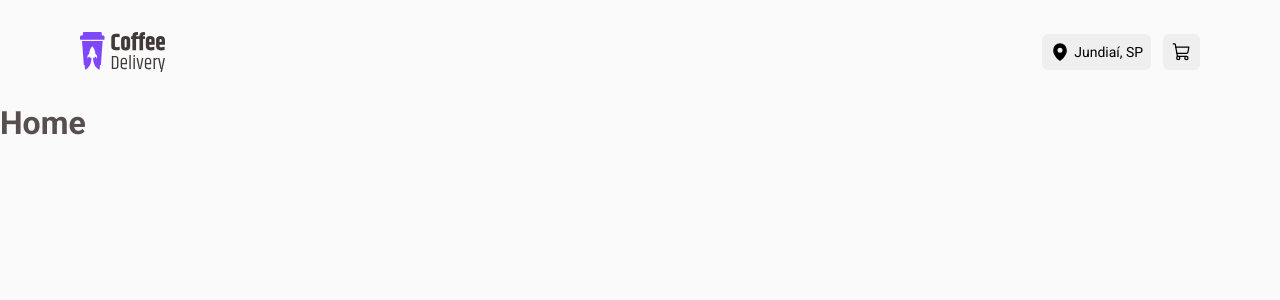
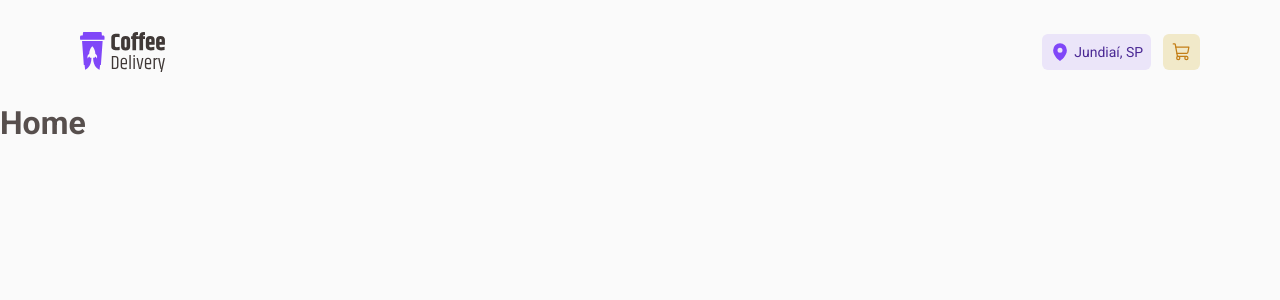
Before and after one commit to O-Carvalho/coffe-delivery, a React (Vite) app: page / in a window 1280 px wide. Shown: the top 300 px of the page. Built offline with nearby package versions, Linux system fonts and the light colour scheme.

Commit message:
Variant componente Header

```diff
--- a/src/components/Header/index.tsx
+++ b/src/components/Header/index.tsx
@@ -10,12 +10,12 @@ export function Header() {
           <img src={logoCoffeImg} />
 
           <HeaderButtonContainer>
-            <HeaderButton>
+            <HeaderButton variant="purple">
               <MapPin size={20} weight="fill" />
               Jundiaí, SP
             </HeaderButton>
 
-            <HeaderButton>
+            <HeaderButton variant="yellow">
               <ShoppingCart size={20} />
             </HeaderButton>
           </HeaderButtonContainer>
--- a/src/components/Header/styles.ts
+++ b/src/components/Header/styles.ts
@@ -1,4 +1,4 @@
-import styled from "styled-components";
+import styled, { css } from "styled-components";
 
 export const HeaderContainer = styled.header`
   height: 6.5rem;
@@ -21,7 +21,11 @@ export const HeaderButtonContainer = styled.div`
   gap: 0.75rem;
 `;
 
-export const HeaderButton = styled.button`
+interface HeaderButtonProps {
+  variant: "purple" | "yellow";
+}
+
+export const HeaderButton = styled.button<HeaderButtonProps>`
   display: flex;
   align-items: center;
   justify-content: center;
@@ -33,4 +37,17 @@ export const HeaderButton = styled.button`
   padding: 0 0.5rem;
   position: relative;
   font-size: ${({ theme }) => theme.textSizes["text-regular-s"]};
+
+  ${({ theme, variant }) => css`
+    background: ${theme.colors[`brand-${variant}-light`]};
+    color: ${theme.colors[`brand-${variant}-dark`]};
+  `}
+
+  ${({ theme, variant }) =>
+    variant === "purple" &&
+    css`
+      svg {
+        color: ${theme.colors["brand-purple"]};
+      }
+    `}
 `;
```
